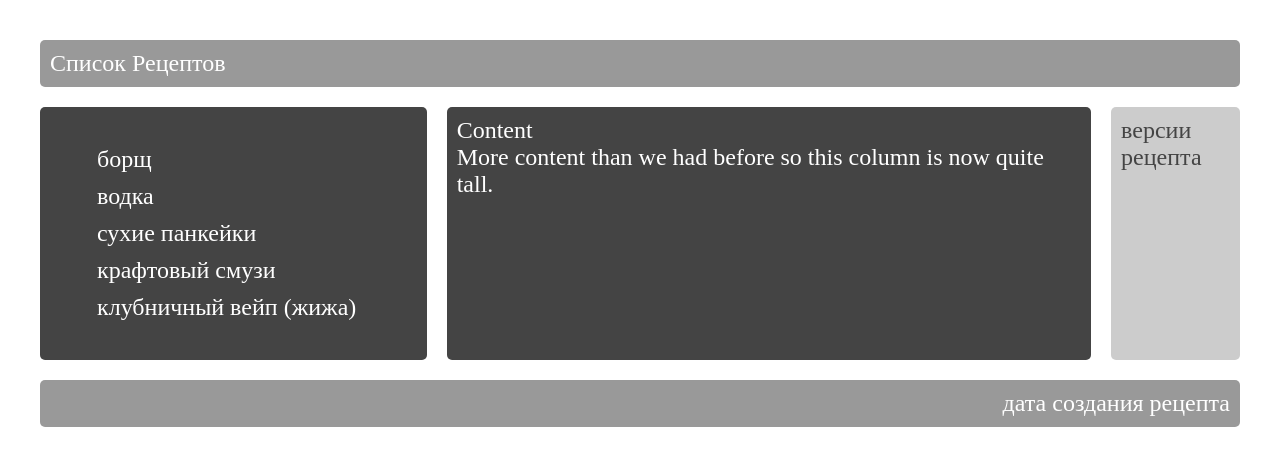
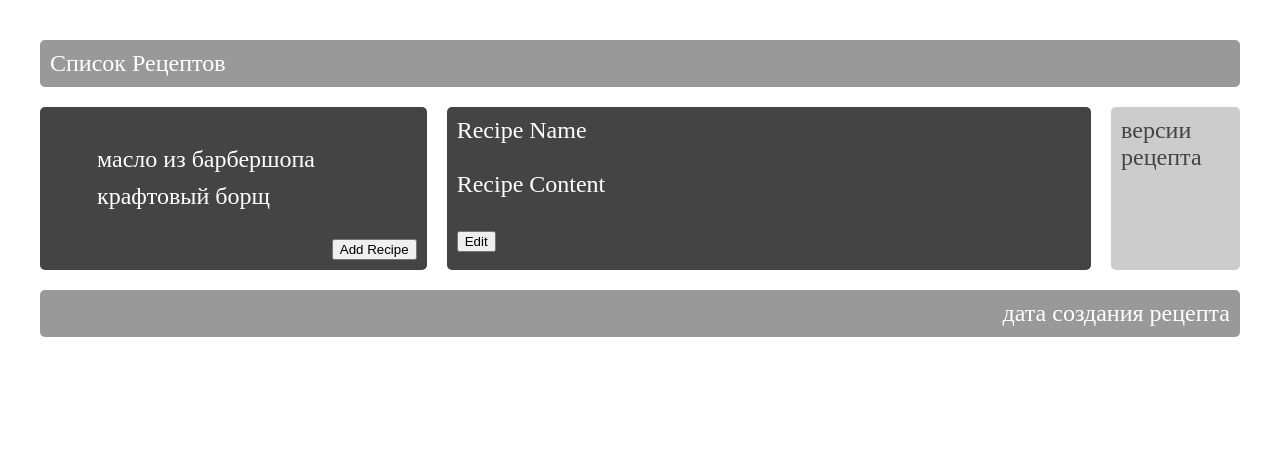
Before and after one commit to manbrk/listOfRecipesAngular, an Angular app: page / in a window 1280 px wide. Shown: the top 466 px of the page. Built offline with nearby package versions, Linux system fonts and the light colour scheme.

Commit message:
components on places

```diff
--- a/src/app/recipe-detail/recipe-detail.component.html
+++ b/src/app/recipe-detail/recipe-detail.component.html
@@ -1,2 +1,9 @@
-Content
-<br /> More content than we had before so this column is now quite tall.
+<div>
+  Recipe Name
+</div>
+<br />
+<div>
+  Recipe Content
+</div>
+<br />
+<button>Edit</button>
--- a/src/app/recipe-list/recipe-item/recipe-item.component.css
+++ b/src/app/recipe-list/recipe-item/recipe-item.component.css
@@ -0,0 +1,11 @@
+li {
+  list-style-type: none;
+  padding: 5px;
+  border-left: 2px solid transparent;
+  transition: border-left 1s;
+}
+
+li:hover {
+  border-left: 2px solid floralwhite;
+  cursor: default;
+}
--- a/src/app/recipe-list/recipe-item/recipe-item.component.html
+++ b/src/app/recipe-list/recipe-item/recipe-item.component.html
@@ -1 +1,3 @@
-<app-recipe-item></app-recipe-item>
+<li>
+  {{ recipe.name }}
+</li>
--- a/src/app/recipe-list/recipe-item/recipe-item.component.ts
+++ b/src/app/recipe-list/recipe-item/recipe-item.component.ts
@@ -1,4 +1,5 @@
-import { Component, OnInit } from '@angular/core';
+import {Component, Input, OnInit} from '@angular/core';
+import {Recipe} from '../../recipe.model';
 
 @Component({
   selector: 'app-recipe-item',
@@ -6,6 +7,7 @@ import { Component, OnInit } from '@angular/core';
   styleUrls: ['./recipe-item.component.css']
 })
 export class RecipeItemComponent implements OnInit {
+  @Input() recipe: Recipe;
 
   constructor() { }
 
--- a/src/app/recipe-list/recipe-list.component.css
+++ b/src/app/recipe-list/recipe-list.component.css
@@ -1,11 +1,4 @@
-li {
-  list-style-type: none;
-  padding: 5px;
-  border-left: 2px solid transparent;
-  transition: border-left 1s;
+
+button {
+  float: right;
 }
-
-li:hover {
-  border-left: 2px solid floralwhite;
-  cursor: default;
-}
--- a/src/app/recipe-list/recipe-list.component.html
+++ b/src/app/recipe-list/recipe-list.component.html
@@ -1,7 +1,6 @@
 <ul>
-  <li>борщ</li>
-  <li>водка</li>
-  <li>сухие панкейки</li>
-  <li>крафтовый смузи</li>
-  <li>клубничный вейп (жижа)</li>
+  <app-recipe-item
+    *ngFor="let recipe of recipes;"
+    [recipe]="recipe"></app-recipe-item>
 </ul>
+<button>Add Recipe</button>
--- a/src/app/recipe-list/recipe-list.component.ts
+++ b/src/app/recipe-list/recipe-list.component.ts
@@ -1,4 +1,5 @@
 import { Component, OnInit } from '@angular/core';
+import {Recipe} from '../recipe.model';
 
 @Component({
   selector: 'app-recipe-list',
@@ -6,7 +7,12 @@ import { Component, OnInit } from '@angular/core';
   styleUrls: ['./recipe-list.component.css']
 })
 export class RecipeListComponent implements OnInit {
-  recipes = [];
+  dateCreated = new Date();
+
+  recipes: Recipe[] = [
+    new Recipe('масло из барбершопа', 'Великолепное масло из барбершопа на Смузийной 7', this.dateCreated),
+    new Recipe('крафтовый борщ', 'Прекрасный борщ от бьюти-влогера', this.dateCreated)
+  ];
 
   constructor() { }
 
```
